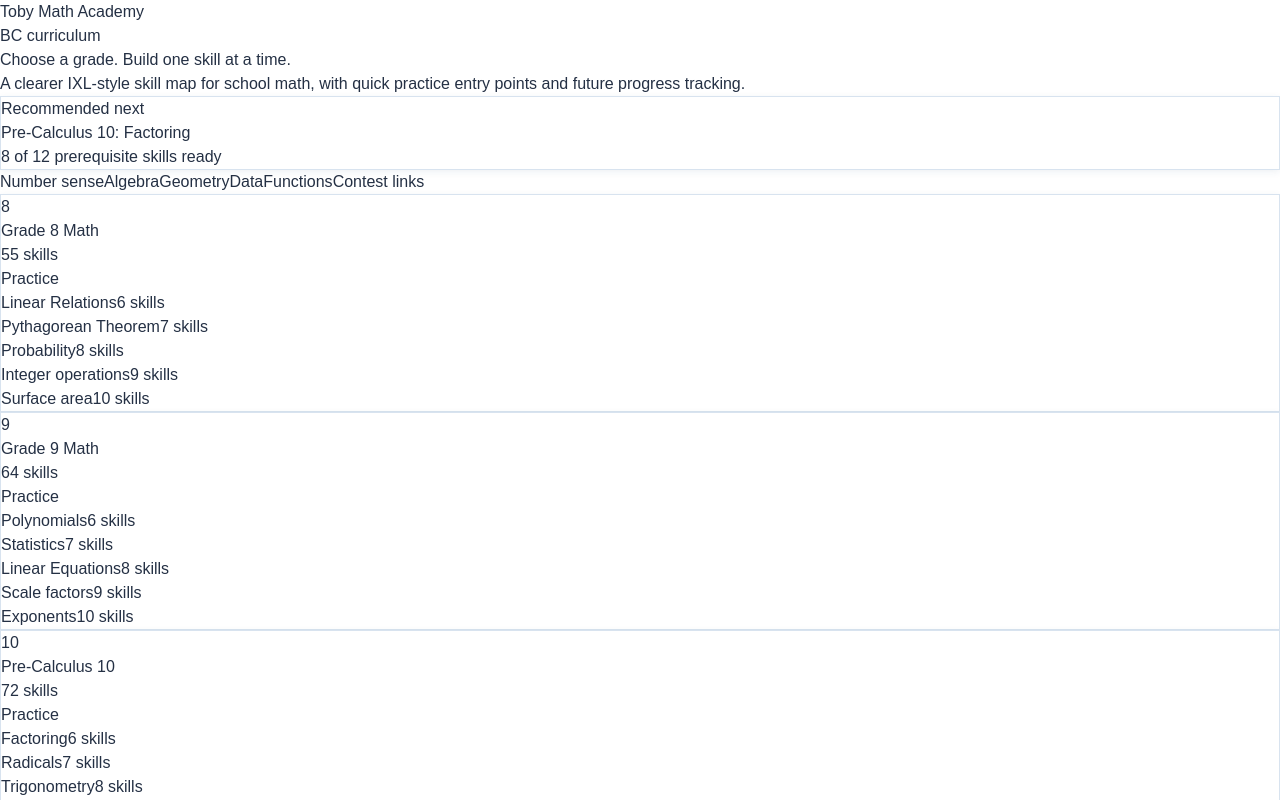
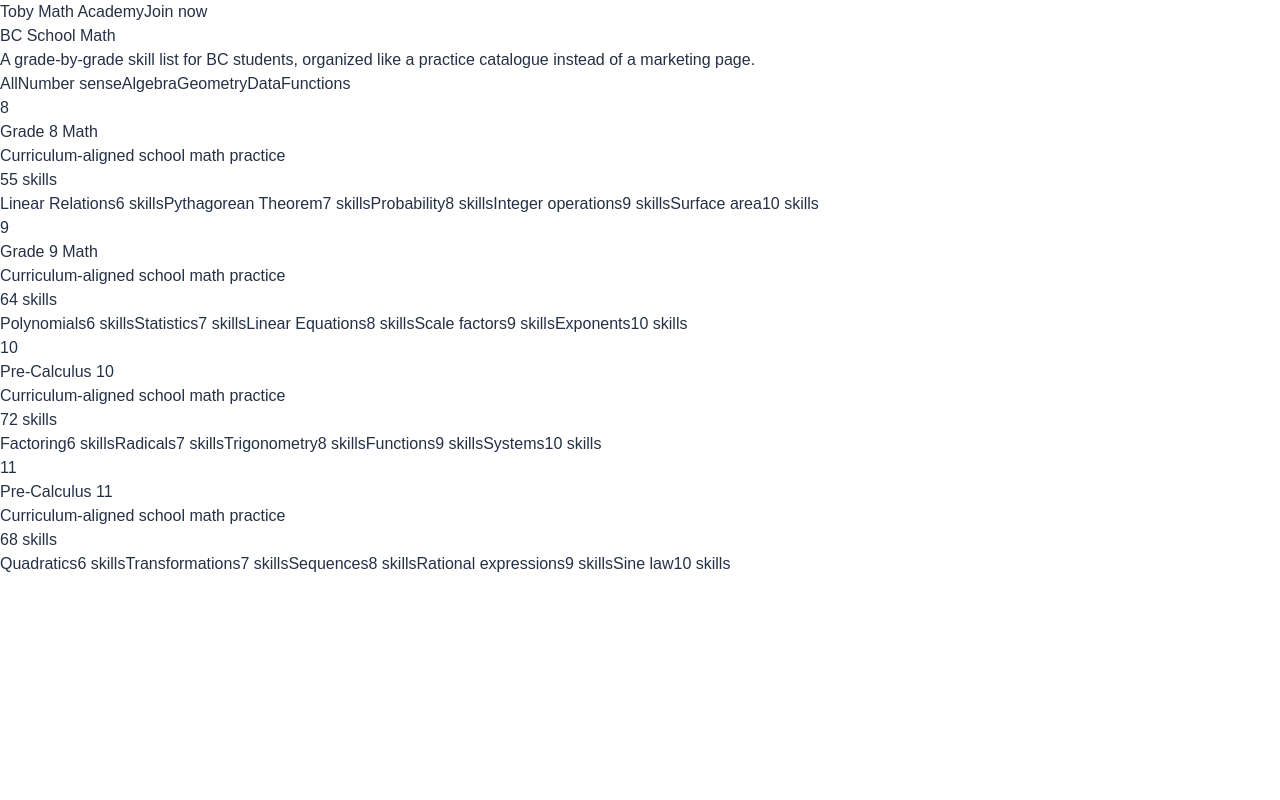
Before and after one commit to truejjh1973-dev/toby-math-academy, a Next.js app: page /bc-school-math in a window 1280 px wide. Shown: the top 800 px of the page. Built offline with nearby package versions, Linux system fonts and the light colour scheme.

Commit message:
Simplify BC math page to IXL-like skill list

```diff
--- a/app/bc-school-math/page.tsx
+++ b/app/bc-school-math/page.tsx
@@ -1,66 +1,56 @@
 const grades = [
-  { title: 'Grade 8 Math', code: '8', count: '55 skills', color: 'bg-[#e7f7ee] text-[#247a43]', topics: ['Linear Relations', 'Pythagorean Theorem', 'Probability', 'Integer operations', 'Surface area'] },
-  { title: 'Grade 9 Math', code: '9', count: '64 skills', color: 'bg-[#eaf4ff] text-[#236fae]', topics: ['Polynomials', 'Statistics', 'Linear Equations', 'Scale factors', 'Exponents'] },
-  { title: 'Pre-Calculus 10', code: '10', count: '72 skills', color: 'bg-[#fff4df] text-[#a76312]', topics: ['Factoring', 'Radicals', 'Trigonometry', 'Functions', 'Systems'] },
-  { title: 'Pre-Calculus 11', code: '11', count: '68 skills', color: 'bg-[#f0edff] text-[#5a48b8]', topics: ['Quadratics', 'Transformations', 'Sequences', 'Rational expressions', 'Sine law'] }
+  { title: 'Grade 8 Math', code: '8', count: '55 skills', color: 'bg-[#5dbb63]', topics: ['Linear Relations', 'Pythagorean Theorem', 'Probability', 'Integer operations', 'Surface area'] },
+  { title: 'Grade 9 Math', code: '9', count: '64 skills', color: 'bg-[#2b84d2]', topics: ['Polynomials', 'Statistics', 'Linear Equations', 'Scale factors', 'Exponents'] },
+  { title: 'Pre-Calculus 10', code: '10', count: '72 skills', color: 'bg-[#f2a13a]', topics: ['Factoring', 'Radicals', 'Trigonometry', 'Functions', 'Systems'] },
+  { title: 'Pre-Calculus 11', code: '11', count: '68 skills', color: 'bg-[#7b65d8]', topics: ['Quadratics', 'Transformations', 'Sequences', 'Rational expressions', 'Sine law'] }
 ]
 
-const domains = ['Number sense', 'Algebra', 'Geometry', 'Data', 'Functions', 'Contest links']
+const domains = ['All', 'Number sense', 'Algebra', 'Geometry', 'Data', 'Functions']
 
 export default function BCSchoolMathPage() {
   return (
-    <main className="min-h-screen bg-[#f7fbff] text-[#243044]">
-      <section className="border-b border-[#dbe7f3] bg-[#eaf7ff] px-5 py-12 sm:px-8">
-        <div className="mx-auto max-w-7xl">
-          <a href="/" className="font-black text-[#2587d8]">Toby Math Academy</a>
-          <div className="mt-8 grid gap-8 lg:grid-cols-[0.75fr_1.25fr] lg:items-end">
-            <div>
-              <p className="text-sm font-black uppercase tracking-[0.14em] text-[#2587d8]">BC curriculum</p>
-              <h1 className="mt-3 text-5xl font-black leading-tight text-[#1f2d40]">Choose a grade. Build one skill at a time.</h1>
-              <p className="mt-4 text-lg leading-8 text-[#51657c]">A clearer IXL-style skill map for school math, with quick practice entry points and future progress tracking.</p>
+    <main className="min-h-screen bg-white text-[#243044]">
+      <header className="border-b border-[#d8e3ef] bg-white px-5 py-4 sm:px-8">
+        <div className="mx-auto flex max-w-7xl items-center justify-between">
+          <a href="/" className="text-xl font-black text-[#2b84d2]">Toby Math Academy</a>
+          <a href="/register" className="rounded-md bg-[#4fb26a] px-5 py-2.5 text-sm font-bold text-white">Join now</a>
         </div>
-            <div className="ixl-card rounded-lg p-5">
-              <p className="text-sm font-black text-[#49b86f]">Recommended next</p>
-              <h2 className="mt-2 text-2xl font-black">Pre-Calculus 10: Factoring</h2>
-              <div className="mt-4 h-3 rounded-full bg-[#e8f2fb]"><div className="h-3 w-2/3 rounded-full bg-[#49b86f]" /></div>
-              <p className="mt-3 text-sm font-bold text-[#5f7189]">8 of 12 prerequisite skills ready</p>
-            </div>
-          </div>
-        </div>
-      </section>
+      </header>
 
-      <section className="mx-auto max-w-7xl px-5 py-8 sm:px-8">
-        <div className="flex flex-wrap gap-3">
+      <section className="mx-auto max-w-7xl px-5 py-10 sm:px-8">
+        <h1 className="text-5xl font-bold text-[#26364a]">BC School Math</h1>
+        <p className="mt-3 max-w-3xl text-lg leading-8 text-[#5f7189]">A grade-by-grade skill list for BC students, organized like a practice catalogue instead of a marketing page.</p>
+
+        <div className="mt-8 flex flex-wrap gap-2 border-b border-[#d8e3ef] pb-5">
           {domains.map((domain) => (
-            <button key={domain} className="rounded-lg border border-[#c7dced] bg-white px-4 py-2 text-sm font-black text-[#51657c] shadow-sm hover:border-[#2587d8] hover:text-[#2587d8]">{domain}</button>
+            <button key={domain} className="rounded-md border border-[#c7d6e6] bg-white px-4 py-2 text-sm font-bold text-[#51657c] hover:border-[#2b84d2] hover:text-[#2b84d2]">{domain}</button>
           ))}
         </div>
       </section>
 
-      <section className="mx-auto grid max-w-7xl gap-5 px-5 pb-14 sm:px-8 md:grid-cols-2">
+      <section className="mx-auto max-w-7xl px-5 pb-14 sm:px-8">
+        <div className="overflow-hidden rounded-md border border-[#d8e3ef] bg-white">
           {grades.map((grade) => (
-          <article key={grade.title} className="ixl-card rounded-lg p-5">
-            <div className="flex items-start justify-between gap-4">
-              <div className="flex items-center gap-4">
-                <span className={`grid h-14 w-14 place-items-center rounded-lg text-xl font-black ${grade.color}`}>{grade.code}</span>
+            <article key={grade.title} className="border-b border-[#d8e3ef] last:border-b-0">
+              <div className="grid gap-4 bg-[#f8fbff] p-5 sm:grid-cols-[70px_1fr_120px] sm:items-center">
+                <span className={`grid h-14 w-14 place-items-center rounded-md text-xl font-black text-white ${grade.color}`}>{grade.code}</span>
                 <div>
-                  <h2 className="text-2xl font-black text-[#243044]">{grade.title}</h2>
-                  <p className="mt-1 text-sm font-black text-[#6c7e95]">{grade.count}</p>
+                  <h2 className="text-2xl font-bold text-[#26364a]">{grade.title}</h2>
+                  <p className="mt-1 text-sm text-[#5f7189]">Curriculum-aligned school math practice</p>
                 </div>
+                <span className="rounded-md bg-white px-3 py-2 text-center text-sm font-bold text-[#2b84d2] ring-1 ring-[#d8e3ef]">{grade.count}</span>
               </div>
-              <a href="/register" className="rounded-lg bg-[#49b86f] px-4 py-2 text-sm font-black text-white">Practice</a>
-            </div>
-
-            <div className="mt-5 grid gap-2">
+              <div className="grid gap-0 sm:grid-cols-2 lg:grid-cols-5">
                 {grade.topics.map((topic, index) => (
-                <div key={topic} className="flex items-center justify-between rounded-lg border border-[#dbe7f3] bg-[#fbfdff] px-4 py-3">
-                  <span className="font-bold text-[#243044]">{topic}</span>
-                  <span className="rounded-md bg-white px-2 py-1 text-xs font-black text-[#6c7e95] ring-1 ring-[#dbe7f3]">{index + 6} skills</span>
-                </div>
+                  <a key={topic} href="/register" className="border-t border-[#d8e3ef] px-4 py-4 hover:bg-[#f8fbff] lg:border-r lg:last:border-r-0">
+                    <span className="block font-bold text-[#26364a]">{topic}</span>
+                    <span className="mt-1 block text-sm text-[#5f7189]">{index + 6} skills</span>
+                  </a>
                 ))}
               </div>
             </article>
           ))}
+        </div>
       </section>
     </main>
   )
```
Lines whose indentation alone changed are shown as unchanged.
